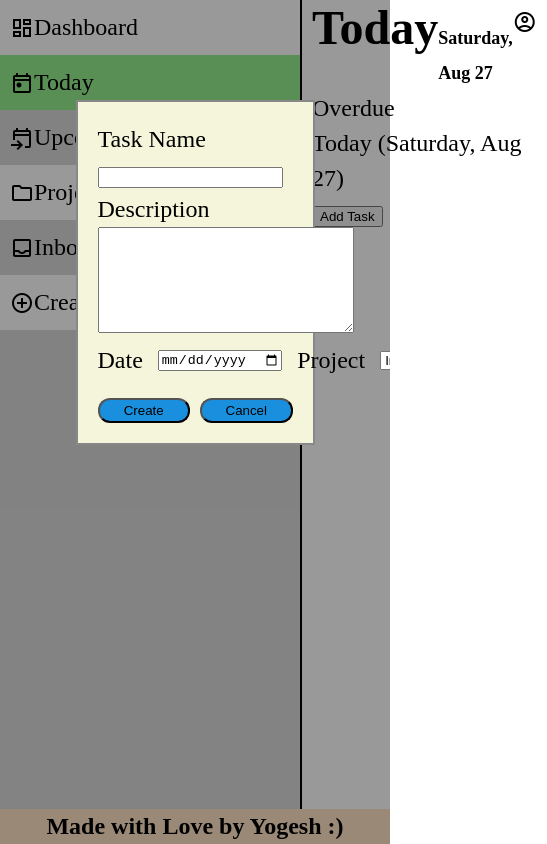
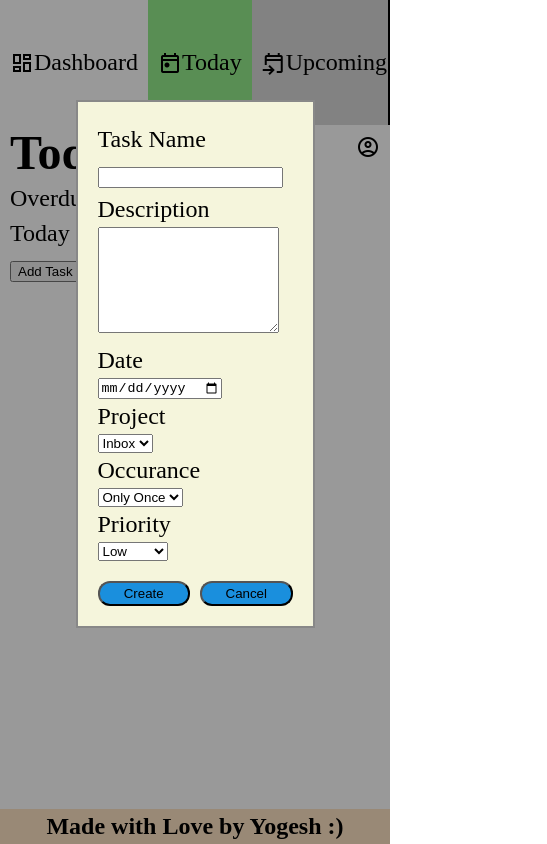
Before and after one commit to yogesh200002/to-do-list, a website built with webpack: page dist/index.html in a window 390 px wide. Both pictures are taken after a click on the button "Add Task". Shown: the whole page, 547 px wide, since content can reach past the window. Built offline with nearby package versions, Linux system fonts and the light colour scheme.

Commit message:
Add media queries for responsive layout.

```diff
--- a/src/style.css
+++ b/src/style.css
@@ -142,3 +142,37 @@ input[type="checkbox"]{
     width: 24px;
     height: 22px;
 }
+
+@media only screen and (max-width: 900px) {
+    #content{
+        flex-direction: column;
+    }
+    #sidePane{
+        flex-direction: row;
+        overflow: scroll;
+    }
+    .taskSection{
+        width: fit-content;
+    }
+    .optionsContainer {
+        display: flex;
+        align-items: flex-start;
+        gap: 0px;
+        flex-direction: column;
+    }
+    #descriptionBox, #editDescriptionBox{
+        width: auto;
+    }
+    #projectModalBox {
+        width: 70%;
+    }
+    .today,.upcoming,.overDue{
+        font-size: small;
+    }
+}
+
+@media only screen and (min-width:800px) {
+    .today,.upcoming,.overDue{
+        width: 70%;
+    }
+}
```
